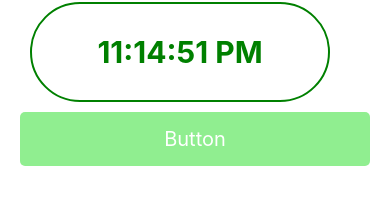
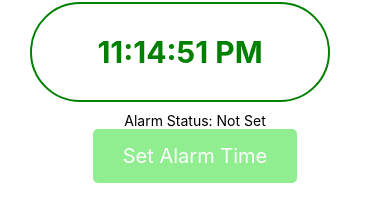
Before and after one commit to ufosc/Alarm-Clock, a React Native app: screen / in a window 390 px wide. Shown: the part 292-508 px from the top of the page. Built offline with nearby package versions, Linux system fonts and the light colour scheme.

Commit message:
removed uncessary button

```diff
--- a/screens/Home.js
+++ b/screens/Home.js
@@ -29,11 +29,6 @@ export default function Home() {
         <Text style={styles.time}>{currentTime.toLocaleTimeString()}</Text>
       </View>
 
-      <TouchableOpacity onPress={() => setShowWow(!showWow)} style={styles.button}>
-        <Text style={textStyles.buttonText}>Button</Text>
-      </TouchableOpacity>
-      {showWow && <Text style={{ padding: 40 }}>Wow it actually farts!</Text>}
-
       <AlarmClock style={{ marginTop: 100, padding: 100, paddingTop: 100 }} />
       <TouchableOpacity onPress={() => navigation.navigate('Setting')} style={styles.button}>
         <Text style={textStyles.buttonText}>Go to Settings</Text>
```
